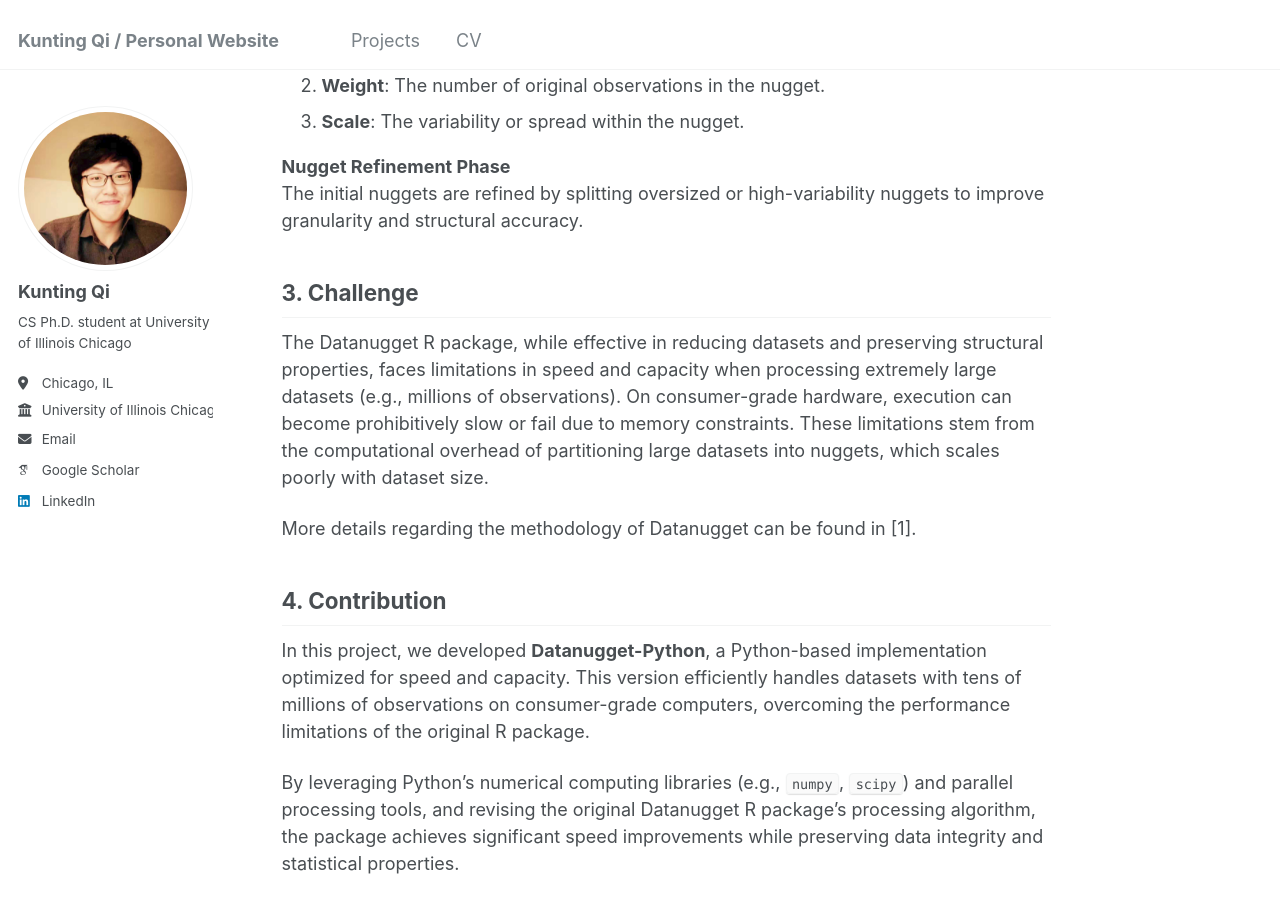
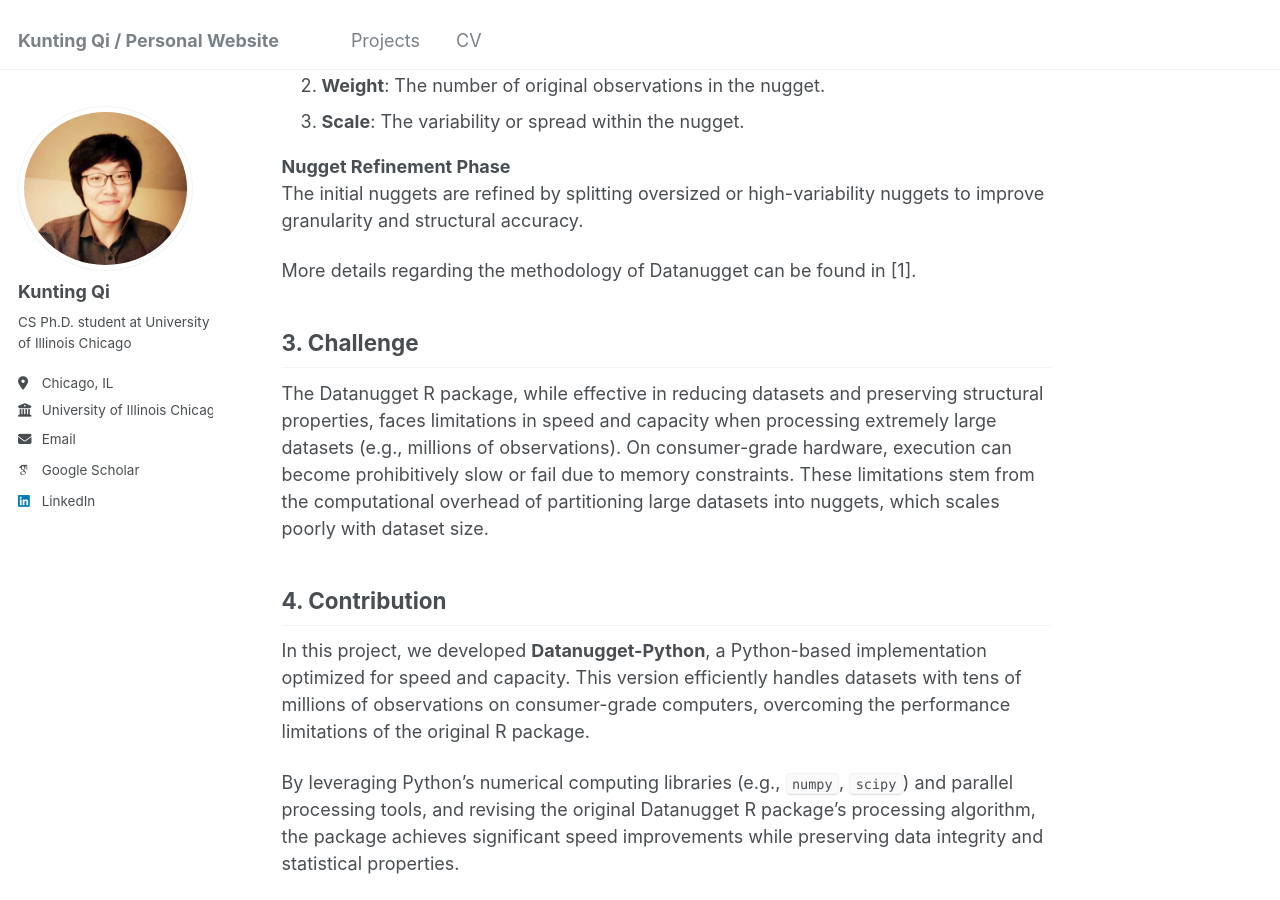
Before and after one commit to qktttt/qktttt.github.io, a Jekyll site: the page built from _portfolio/portfolio-1.md, in a window 1280 px wide and 900 px high, scrolled down 1480 px. Built offline with Jekyll 4.4.1, drawn with Linux system fonts in a browser that asks for light colours; some web fonts are replaced.

Commit message:
new change

```diff
--- a/_portfolio/portfolio-1.md
+++ b/_portfolio/portfolio-1.md
@@ -29,11 +29,10 @@ The goal is to reduce a large dataset into smaller, representative units called
 **Nugget Refinement Phase**
 The initial nuggets are refined by splitting oversized or high-variability nuggets to improve granularity and structural accuracy.
 
+More details regarding the methodology of Datanugget can be found in [1].
 
 ## 3. Challenge
 The Datanugget R package, while effective in reducing datasets and preserving structural properties, faces limitations in speed and capacity when processing extremely large datasets (e.g., millions of observations). On consumer-grade hardware, execution can become prohibitively slow or fail due to memory constraints. These limitations stem from the computational overhead of partitioning large datasets into nuggets, which scales poorly with dataset size.
-
-More details regarding the methodology of Datanugget can be found in [1].
 
 ## 4. Contribution
 In this project, we developed **Datanugget-Python**, a Python-based implementation optimized for speed and capacity. This version efficiently handles datasets with tens of millions of observations on consumer-grade computers, overcoming the performance limitations of the original R package.
```
